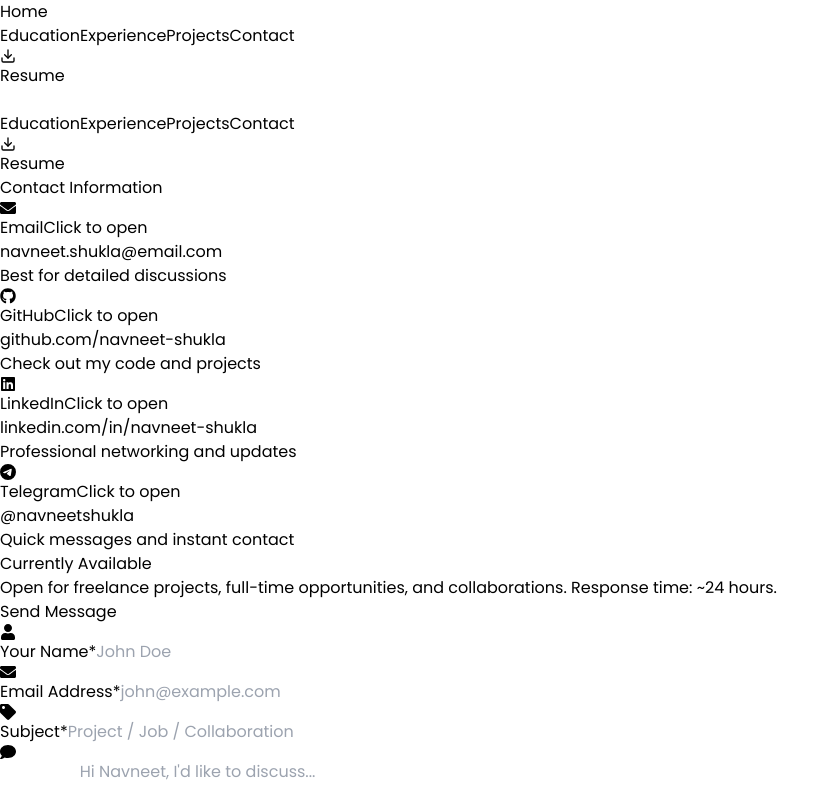
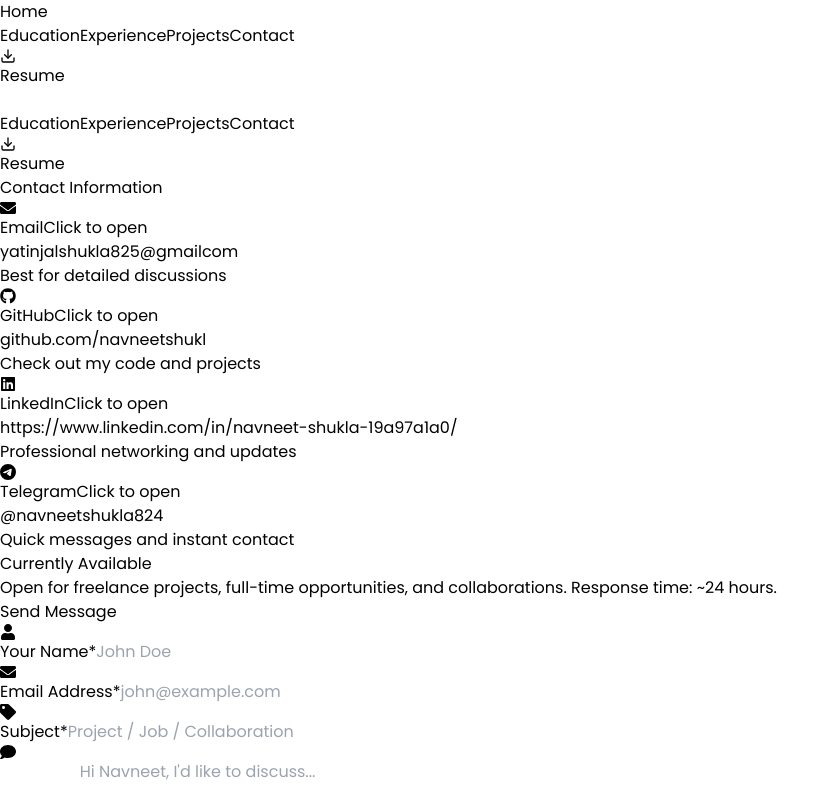
Before and after one commit to navneetshukl/Portfolio-Frontend, a React (Vite) app: page /contact in a window 1280 px wide. Shown: the top 800 px of the page, without its empty margins (0-839 px from the left). Built offline with nearby package versions, Linux system fonts and the light colour scheme.

Commit message:
updated contact details

```diff
--- a/src/components/contact/Contact.jsx
+++ b/src/components/contact/Contact.jsx
@@ -89,29 +89,29 @@ function Contact() {
                   <SocialLink
                     icon={<FaEnvelope className="text-red-500" />}
                     label="Email"
-                    value="navneet.shukla@email.com"
-                    href="mailto:navneet.shukla@email.com"
+                    value="yatinjalshukla825@gmailcom"
+                    href="mailto:yatinjalshukla825@gmail.com"
                     description="Best for detailed discussions"
                   />
                   <SocialLink
                     icon={<FaGithub className="text-[#181717]" />}
                     label="GitHub"
-                    value="github.com/navneet-shukla"
-                    href="https://github.com/navneet-shukla"
+                    value="github.com/navneetshukl"
+                    href="https://github.com/navneetshukl"
                     description="Check out my code and projects"
                   />
                   <SocialLink
                     icon={<FaLinkedin className="text-[#0A66C2]" />}
                     label="LinkedIn"
-                    value="linkedin.com/in/navneet-shukla"
-                    href="https://linkedin.com/in/navneet-shukla"
+                    value="https://www.linkedin.com/in/navneet-shukla-19a97a1a0/"
+                    href="https://www.linkedin.com/in/navneet-shukla-19a97a1a0/"
                     description="Professional networking and updates"
                   />
                   <SocialLink
                     icon={<SiTelegram className="text-[#0088CC]" />}
                     label="Telegram"
-                    value="@navneetshukla"
-                    href="https://t.me/navneetshukla"
+                    value="@navneetshukla824"
+                    href="https://t.me/navneetshukla824"
                     description="Quick messages and instant contact"
                   />
                 </div>
```
